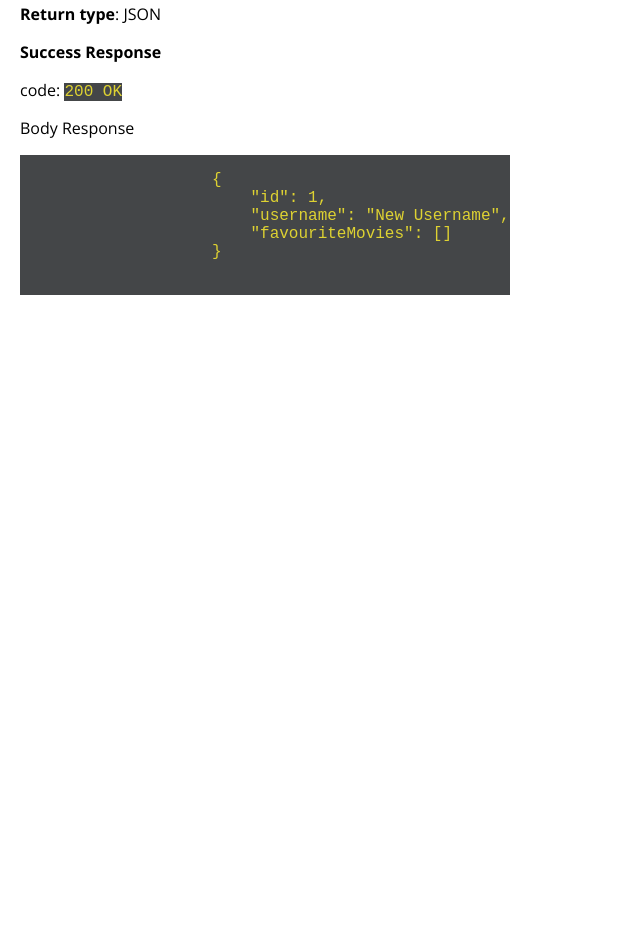
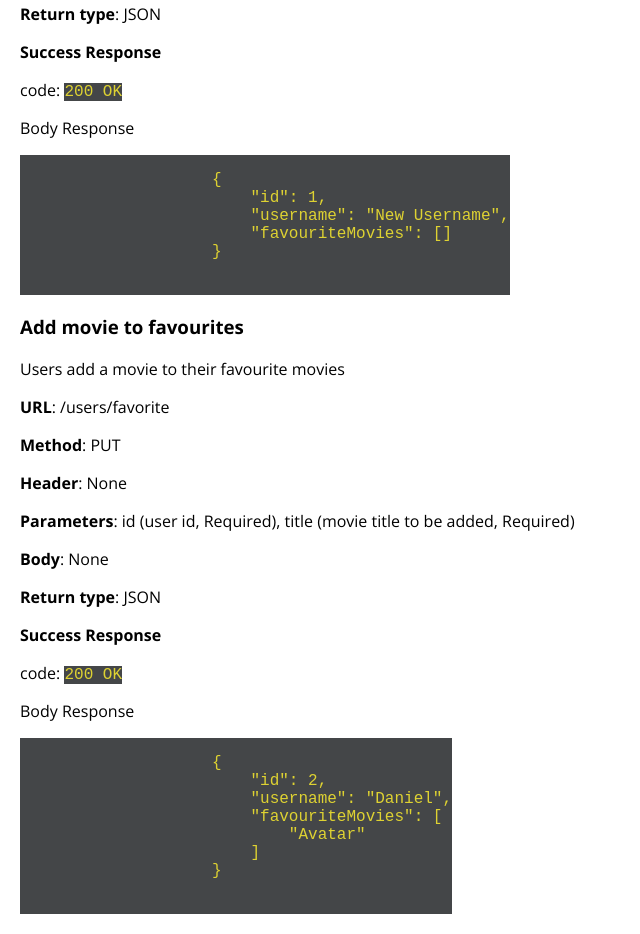
Before and after one commit to Mezekr/MeziFlix-app, a website: page public/documentation.html in a window 1280 px wide. Shown: the part 7068-8002 px from the top of the page, without its empty margins (0-640 px from the left). Before the commit the page ends 7383 px from the top, so only its background shows below. Drawn offline with nearby package versions, Linux system fonts and the light colour scheme.

Commit message:
add doc to add fav movie api route

```diff
--- a/public/documentation.html
+++ b/public/documentation.html
@@ -379,6 +379,32 @@
                 </code>
 
             </div>
+            <div>
+                <h3>Add movie to favourites</h3>
+                <p>Users add a movie to their favourite movies </p>
+                <p><strong>URL</strong>: /users/favorite</p>
+                <p><strong>Method</strong>: PUT</p>
+                <p><strong>Header</strong>: None </p>
+                <p><strong>Parameters</strong>: id (user id, Required), title
+                    (movie title to be added, Required)
+                </p>
+                <p><strong>Body</strong>: None </p>
+                <p><strong>Return type</strong>: JSON </p>
+                <p><strong>Success Response</strong></p>
+                <p>code: <code> 200 OK</code></p>
+                <p>Body Response</p>
+                <code>
+                <pre>
+                    {
+                        "id": 2,
+                        "username": "Daniel",
+                        "favouriteMovies": [
+                            "Avatar"
+                        ]
+                    }
+                </pre>
+                </code>
+            </div>
         </div>
     </main>
     <footer></footer>
```
